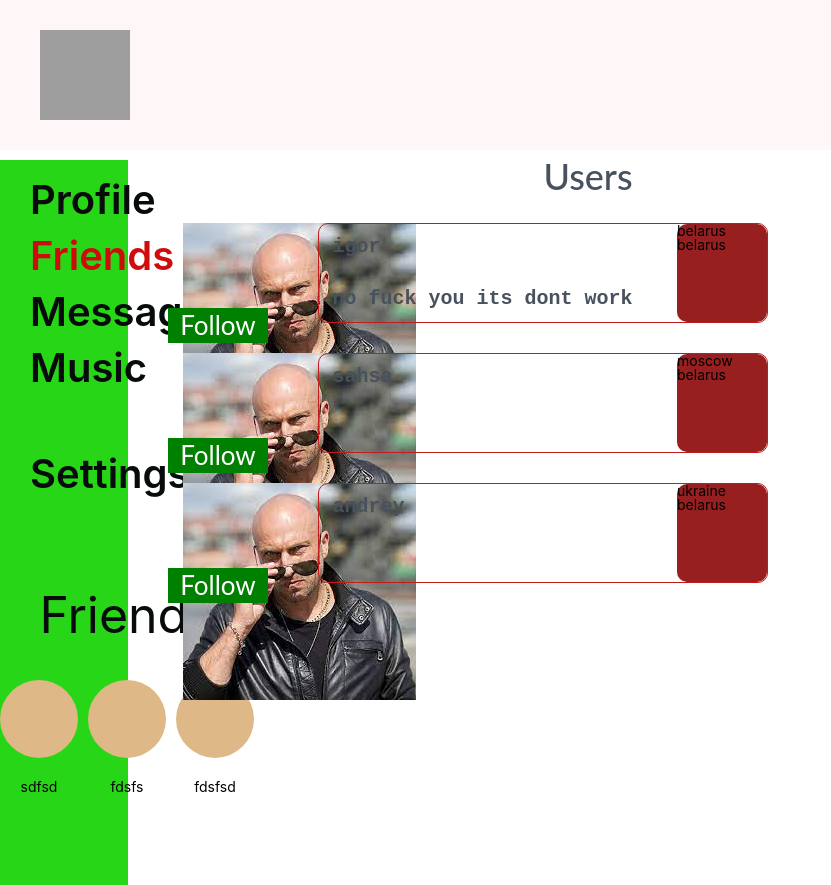
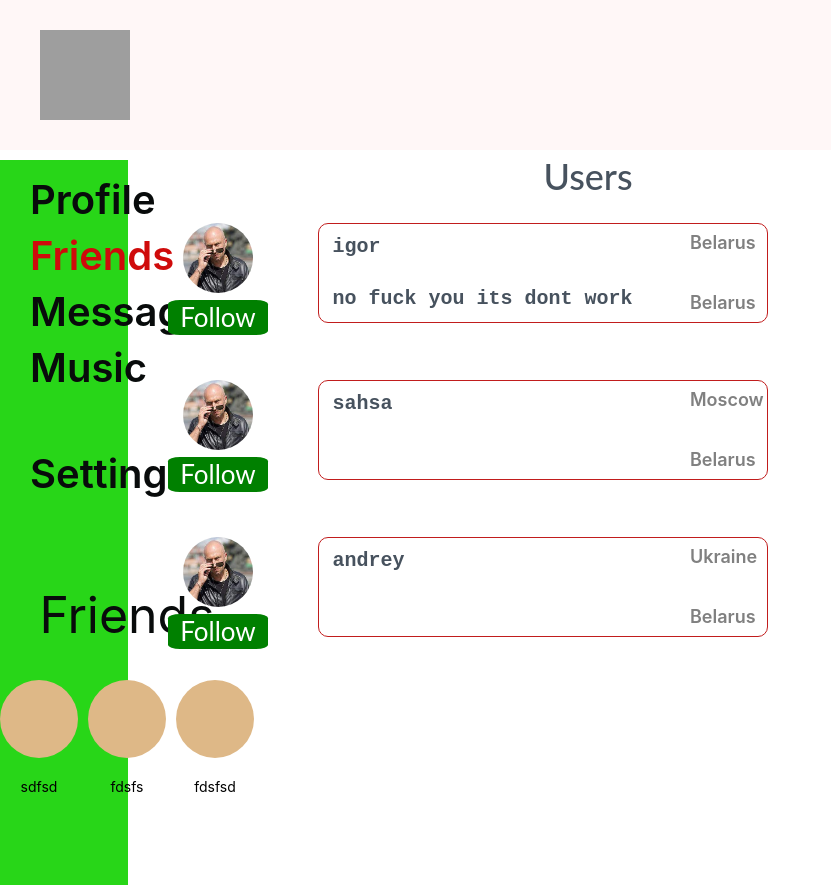
Before and after one commit to jaumamyfront-ender/ReactApp, a React (Create React App) app in the folder my-app/: page /friends in a window 1280 px wide. Shown: the whole page, without its empty margins (0-831 px from the left). Built offline with nearby package versions, Linux system fonts and the light colour scheme; grey boxes are pictures that could not be loaded.

Commit message:
fixcssFriendsModule

```diff
--- a/my-app/src/components/Friends/friends.module.css
+++ b/my-app/src/components/Friends/friends.module.css
@@ -3,20 +3,9 @@
   max-height: 1080px;
   max-width: 900px;
   flex-direction: column;
-  /* grid-auto-columns: 0px;
-  grid-auto-rows: 0px;
-  grid-template-columns: 150px 1fr;
-  grid-template-rows: repeat(6, 150px);
-  grid-template-areas:
-    "tl tl tl"
-    "usr com com"; */
 }
 .descriptionTitle {
   align-self: center;
-  /* display: grid;
-  grid-area: tl;
-  grid-column-start: span 3;
-  grid-row-start: span 1; */
 }
 .descriptionTitle p {
   color: #47525e;
@@ -37,10 +26,9 @@
   flex-direction: row;
   justify-content: space-between;
   max-width: 600px;
-  /* margin-top: 50px; */
+  margin-bottom: 3%;
 }
 .followUsers {
-  grid-area: usr;
   display: flex;
   flex-direction: column;
   width: 100px;
@@ -50,13 +38,16 @@
   justify-self: center;
 }
 .followUserImage {
-  background-color: #aeaaaa;
-  border-radius: 100%;
   width: 70px;
   height: 70px;
-  margin-bottom: 15px;
+  margin-bottom: 7px;
 }
-.followUserButton button {
+.followUserImage img {
+  width: 70px;
+  height: 70px;
+  border-radius: 50%;
+}
+.followUserButton.followUserButton button {
   width: 100px;
   height: 35px;
   background-color: green;
@@ -65,6 +56,7 @@
   font-size: 26px;
   line-height: 33px;
   text-align: center;
+  border-radius: 12%;
 }
 .UserComments {
   width: 700px;
@@ -107,20 +99,21 @@
 }
 .info__container {
   display: flex;
-  /* border-radius: 10px; */
-  /* flex-direction: column;
-  justify-content: space-between; */
 }
 .info__card {
-  width: 90px;
+  width: 77px;
   border-radius: 10px;
-  background-color: rgb(151, 31, 31);
-  /* align-self: flex-start; */
-  /* height: 70px; */
+
+  display: flex;
+  flex-direction: column;
+  justify-content: space-between;
+
+  padding-top: 10px;
+  padding-bottom: 10px;
 }
-/* /* .info__about__User {
-  border-radius: 10px;
-  width: 150px;
-  height: 70px;
-  background-color: rgb(189, 54, 54);
-}  */
+.info__card p {
+  font-size: 18px;
+  font-weight: 600;
+  color: gray;
+  text-transform: capitalize;
+}
```
